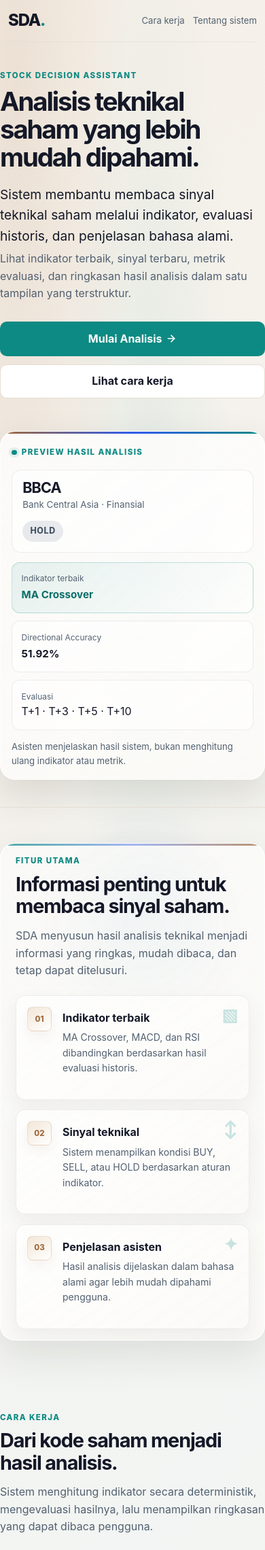
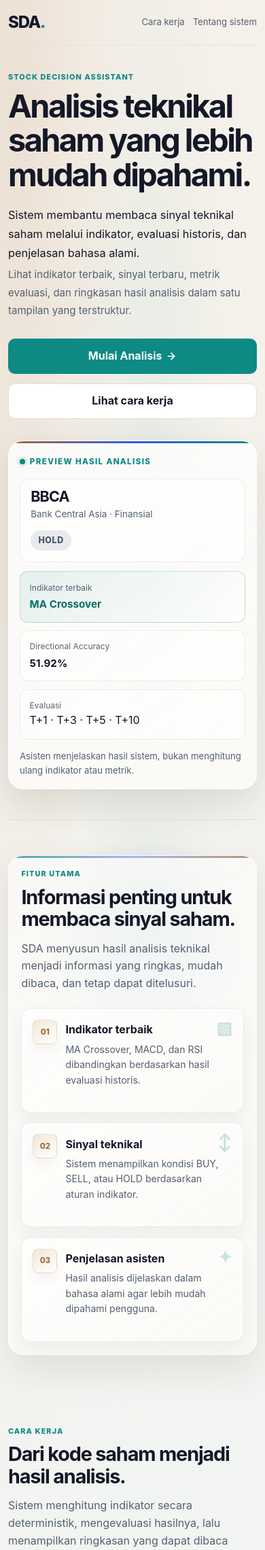
Before and after one commit to AgngPrasetyo/IHSG-Stock-Assistant, a Flask app: page / in a window 390 px wide. Shown: the top 2280 px of the page at 68% size. Run offline with Flask 3, Linux system fonts and the light colour scheme.

Commit message:
Fix landing responsive layout

```diff
--- a/services/llm_service.py
+++ b/services/llm_service.py
@@ -160,7 +160,7 @@ def build_llm_prompt(analysis_context: dict[str, Any]) -> str:
     - Directional Accuracy adalah persentase kecocokan seluruh sinyal aktif BUY/SELL terhadap arah harga berdasarkan Average Forward Return pada T+1, T+3, T+5, dan T+10 hari perdagangan bursa saham.
     - Average Forward Return adalah rata-rata return harga setelah sinyal pada T+1, T+3, T+5, dan T+10 hari perdagangan bursa saham.
     - Correct Signals adalah jumlah sinyal BUY/SELL yang sesuai berdasarkan Average Forward Return tersebut.
-    - Hit Rate adalah rata-rata keberhasilan sinyal aktif per window evaluasi, bukan selalu sama dengan Directional Accuracy.
+    - Hit Rate adalah rata-rata keberhasilan sinyal aktif setiap periode evaluasi, bukan selalu sama dengan Directional Accuracy.
     - Jika sinyal teknikal saat ini adalah HOLD, jelaskan bahwa belum ada sinyal BUY atau SELL aktif pada tanggal terakhir berdasarkan indikator terbaik.
     - Jangan menyimpulkan HOLD hanya dari posisi harga terhadap SMA.
     - Untuk MA Crossover, BUY atau SELL hanya muncul saat terjadi crossover SMA10 dan SMA50 pada data terbaru; posisi SMA10 di atas/bawah SMA50 saja bukan sinyal baru.
--- a/static/css/style.css
+++ b/static/css/style.css
@@ -2805,3 +2805,179 @@ h2 {
     min-width: 520px;
   }
 }
+
+/* Landing responsive correction for mobile and tablet */
+@media (max-width: 900px) {
+  html,
+  body {
+    width: 100%;
+    max-width: 100%;
+    overflow-x: hidden;
+  }
+
+  .landing-page {
+    width: 100%;
+    max-width: 100%;
+    overflow-x: hidden;
+  }
+
+  .landing-page .site-header,
+  .landing-page .section {
+    width: min(100% - 28px, 1180px);
+    max-width: 1180px;
+    margin-inline: auto;
+  }
+
+  .landing-page .hero,
+  .landing-page .platform-section,
+  .landing-page .system-showcase {
+    display: grid;
+    grid-template-columns: minmax(0, 1fr) !important;
+    gap: 2rem;
+  }
+
+  .landing-page .hero-copy,
+  .landing-page .hero-preview,
+  .landing-page .feature-shell,
+  .landing-page .platform-copy,
+  .landing-page .platform-list,
+  .landing-page .system-glass,
+  .landing-page .system-list {
+    width: 100%;
+    max-width: 100%;
+    min-width: 0;
+  }
+
+  .landing-page .hero h1,
+  .landing-page .section-heading h2,
+  .landing-page .platform-copy h2 {
+    max-width: 100%;
+    overflow-wrap: normal;
+    word-break: normal;
+  }
+
+  .landing-page .hero-copy p,
+  .landing-page .section-heading p,
+  .landing-page .platform-copy p {
+    max-width: 100%;
+  }
+
+  .landing-page .steps.steps-four,
+  .landing-page .steps.process-flow {
+    grid-template-columns: repeat(2, minmax(0, 1fr)) !important;
+  }
+
+  .landing-page .process-flow::before {
+    display: none;
+  }
+
+  .landing-page .process-flow article {
+    min-width: 0;
+    min-height: auto;
+  }
+}
+
+@media (max-width: 640px) {
+  .landing-page .site-header,
+  .landing-page .section {
+    width: min(100% - 24px, 1180px);
+  }
+
+  .landing-page .site-header {
+    height: auto;
+    min-height: 62px;
+    gap: 1rem;
+    padding-block: 0.85rem;
+  }
+
+  .landing-page nav {
+    gap: 0.75rem;
+    flex-wrap: wrap;
+    justify-content: flex-end;
+  }
+
+  .landing-page .hero {
+    padding-top: 38px;
+    padding-bottom: 44px;
+  }
+
+  .landing-page .eyebrow {
+    font-size: 0.68rem;
+    letter-spacing: 0.10em;
+  }
+
+  .landing-page .hero h1 {
+    font-size: clamp(2.25rem, 12vw, 3.05rem);
+    line-height: 1.08;
+    letter-spacing: -0.055em;
+  }
+
+  .landing-page .hero-lead {
+    font-size: 1.02rem;
+    line-height: 1.72;
+  }
+
+  .landing-page .hero-copy > p:not(.eyebrow):not(.hero-lead) {
+    font-size: 0.94rem;
+    line-height: 1.75;
+  }
+
+  .landing-page .hero-actions {
+    display: grid;
+    grid-template-columns: 1fr;
+    gap: 0.85rem;
+    width: 100%;
+  }
+
+  .landing-page .hero-actions .button {
+    width: 100%;
+    min-height: 52px;
+  }
+
+  .landing-page .hero-preview {
+    padding: 1rem;
+  }
+
+  .landing-page .preview-stock {
+    display: grid;
+    grid-template-columns: 1fr;
+    gap: 0.75rem;
+  }
+
+  .landing-page .preview-stock .signal {
+    width: fit-content;
+  }
+
+  .landing-page .preview-grid {
+    grid-template-columns: 1fr !important;
+  }
+
+  .landing-page .feature-shell,
+  .landing-page .system-glass {
+    padding: 1.15rem;
+  }
+
+  .landing-page .value-cards,
+  .landing-page .value-cards-premium,
+  .landing-page .steps.steps-four,
+  .landing-page .steps.process-flow {
+    grid-template-columns: minmax(0, 1fr) !important;
+  }
+
+  .landing-page .value-cards article,
+  .landing-page .value-cards-premium article {
+    padding: 1.15rem 1rem 1.1rem 4rem;
+  }
+
+  .landing-page .process-flow article {
+    padding: 1.2rem;
+  }
+
+  .landing-page .platform-list article {
+    padding: 1rem 1rem 1rem 1.1rem;
+  }
+
+  .landing-page footer {
+    padding-inline: 24px;
+  }
+}
--- a/templates/index.html
+++ b/templates/index.html
@@ -151,8 +151,8 @@
 
     <article>
       <b>03</b>
-      <h3>Evaluasi WFA</h3>
-      <p>Indikator dievaluasi menggunakan Rolling Walk-Forward Analysis.</p>
+      <h3>Evaluasi historis</h3>
+      <p>Indikator dibandingkan menggunakan evaluasi WFA pada data historis.</p>
     </article>
 
     <article>
```
